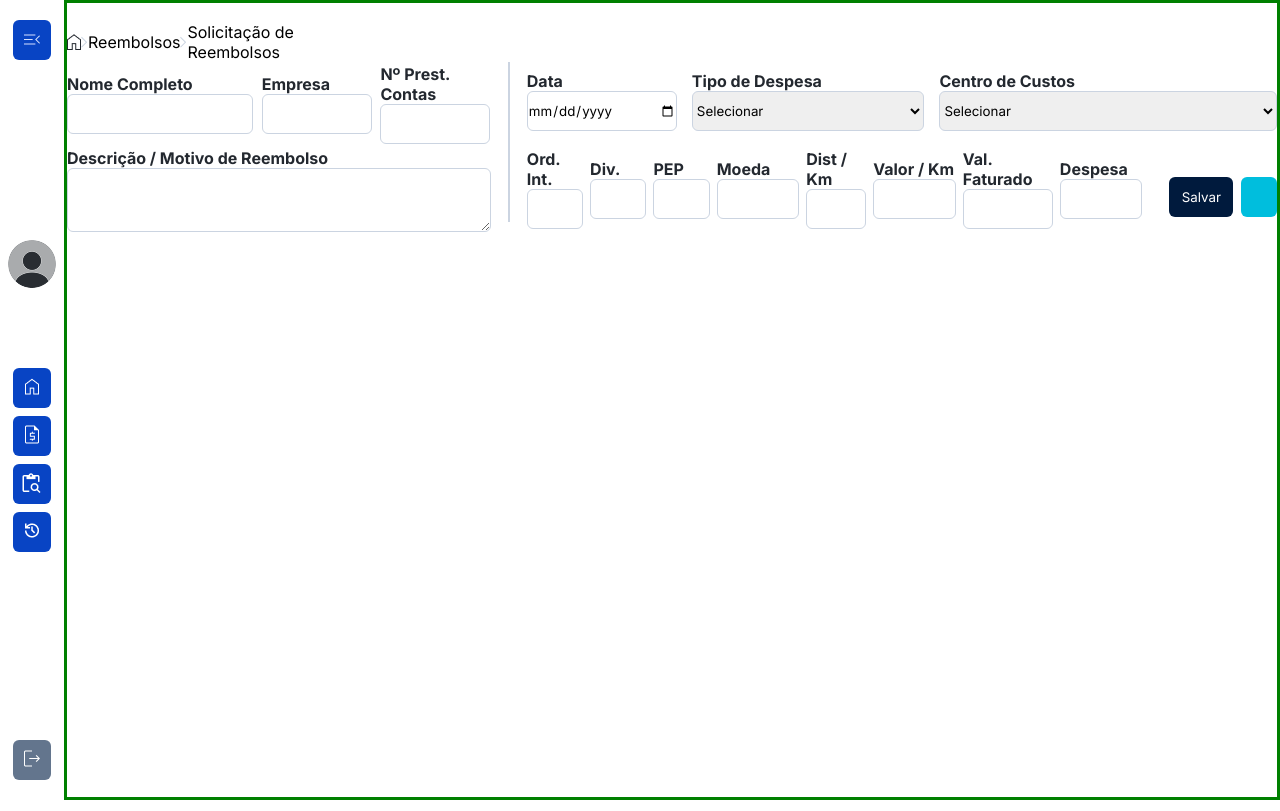
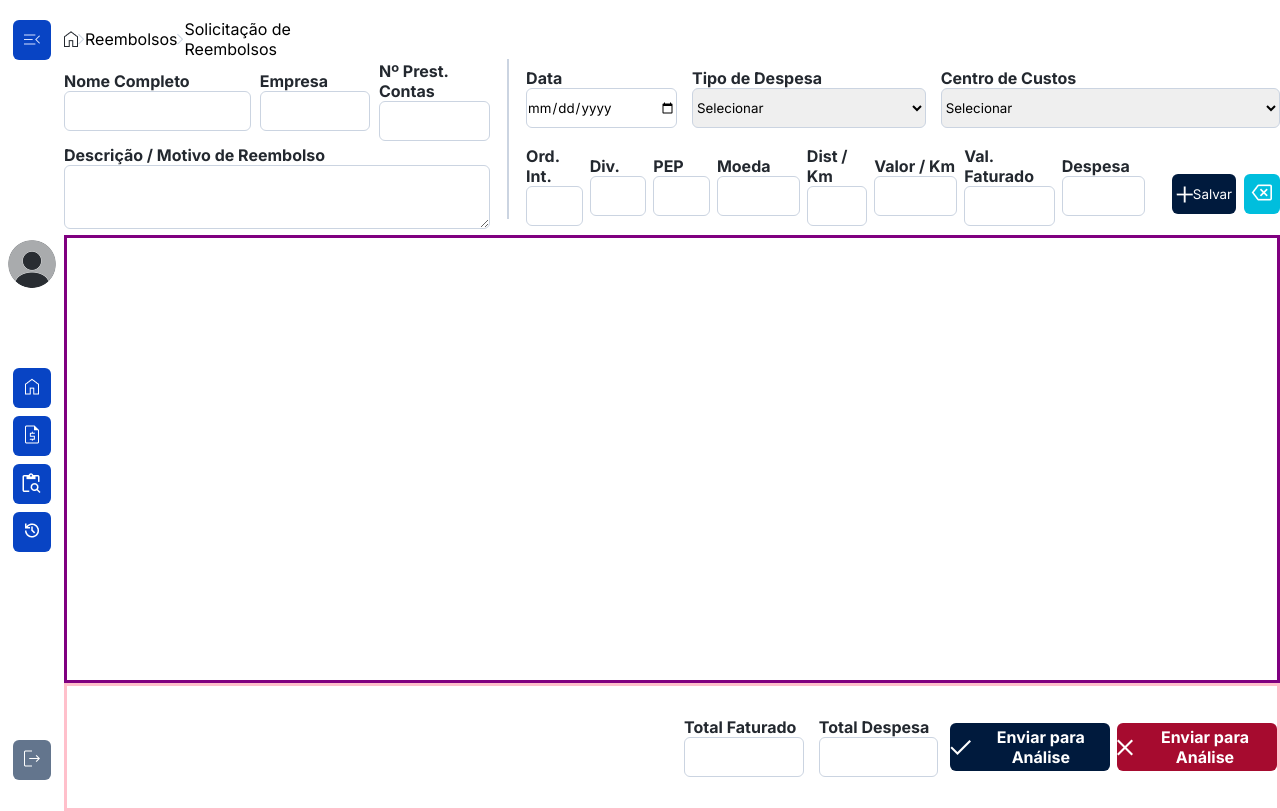
Before and after one commit to RodrigoBurgarelli/sispar, a React (Vite) app: page /solicitacao in a window 1280 px wide. Built offline with nearby package versions, Linux system fonts and the light colour scheme.

Commit message:
Atualização da tela de solicitacao com cores e ajustes de fonte

```diff
--- a/src/Components/navibar/NavBar.jsx
+++ b/src/Components/navibar/NavBar.jsx
@@ -35,7 +35,7 @@ export default function NavBar() {
                     </button>
                 </div>
             </section>
-            <button onClick={()=>{navigate("/")} }className={styles.buttonSair}>
+            <button nameClass={styles.buttonSairNav} onClick={()=>{navigate("/")} }className={styles.buttonSair}>
                 <img src={Sair} alt="imagem sair" />
             </button>
         </nav>
--- a/src/Components/navibar/NavBar.module.scss
+++ b/src/Components/navibar/NavBar.module.scss
@@ -25,9 +25,6 @@
             align-items: center;
         }
     }
-
-
-
 }
 
 button {
@@ -36,9 +33,19 @@ button {
     border-radius: 6px;
     background-color: #0844C4;
     border: none;
+
+}
+
+button:hover{
+    background-color: #073DB0;
+
 }
 
 .buttonSair {
     background-color: #63758D;
-    ;
+
+
 }
+.buttonSair:hover{
+    background-color: #63758D;
+}
--- a/src/Components/reembolsos/Reembolsos.module.scss
+++ b/src/Components/reembolsos/Reembolsos.module.scss
@@ -69,6 +69,9 @@
         border-width: 0.8px;
         gap: 8px;
     }
+    .Card1:hover{
+        background-color: #F1F4F9;
+    }
 
     .Card2 {
         width: 18vw;
@@ -82,6 +85,9 @@
         border-width: 0.8px;
         gap: 8px;
     }
+    .Card2:hover{
+        background-color: #F1F4F9;
+    }
 
     .Card3 {
         width: 18vw;
@@ -94,6 +100,9 @@
         border-radius: 6px;
         border-width: 0.8px;
         gap: 8px;
+    }
+    .Card3:hover{
+        background-color: #F1F4F9;
     }
 
     .Indicadores {
--- a/src/Components/solicitacao/Solicitacao.jsx
+++ b/src/Components/solicitacao/Solicitacao.jsx
@@ -73,8 +73,8 @@ export default function Solicitacao() {
                             <div className={styles.inputCentroCustos}>
                                 <label htmlFor="">Centro de Custos</label>
                                 <select name="" id="">
-                                   <option value="">Selecionar</option>
-                                   <option value="">1100109002 - FIN CONTROLES INTERNOS MTZ</option>
+                                    <option value="">Selecionar</option>
+                                    <option value="">1100109002 - FIN CONTROLES INTERNOS MTZ</option>
                                     <option value="">1100110002 - FIN VICE-PRESIDENCIA FINANCAS MTZ</option>
                                     <option value="">1100110102 - FIN CONTABILIDADE MTZ</option>
                                 </select>
@@ -122,16 +122,47 @@ export default function Solicitacao() {
 
                             <div className={styles.buttonG2}>
                                 <button className={styles.buttonSalvar}>
-                                    <img src="" alt="" />
+                                    <img src={Mais} alt="" />
                                     <p>Salvar</p>
                                 </button>
                                 <button className={styles.buttonApagar}>
-                                    <img src="" alt="" />
+                                    <img src={Deletar} alt="" />
                                 </button>
                             </div>
                         </div>
 
+
                     </form>
+                    <div className={styles.grupo3Tabela}>
+
+                    </div>
+                    <div className={styles.rodapeMain}>
+                        <div className={styles.espacoBranco}></div>
+
+                        <div className={styles.mRodape1}>
+                            <div className={styles.inputTotalFat}>
+                                <label htmlFor="">Total Faturado</label>
+                                <input type="text" />
+                            </div>
+                            <div className={styles.inputTotalDespesa}>
+                                <label htmlFor="">Total Despesa</label>
+                                <input type="text" />
+                            </div>
+                        </div>
+                        <div className={styles.mRodape2}>
+
+                            <button className={styles.bEnviar}>
+                                <img src={Check} alt="" />
+                                <p>Enviar para Análise</p>
+                            </button>
+                            <button className={styles.bCancel}>
+                                <img src={Xs} alt="" />
+                                <p>Enviar para Análise</p>
+                            </button>
+                            </div>
+
+
+                    </div>
 
 
                 </main>
--- a/src/Components/solicitacao/Solicitacao.module.scss
+++ b/src/Components/solicitacao/Solicitacao.module.scss
@@ -4,7 +4,7 @@
 }
 .containerPrincipalSolicitacao{
     width: 95vw;
-    border: solid green;
+    //border: solid green;
 }
 .headerSolicitacao {
     display: flex;
@@ -166,4 +166,72 @@ height: 5vh;
 width: 28%;
 background-color: #00BEDD;
 }
+.buttonApagar:hover{
+    background-color: #00ACC7;
 }
+}
+.grupo3Tabela{
+    border: solid purple;
+    width: 100%;
+    height: 56vh;
+}
+
+
+.rodapeMain{
+    border: solid pink;
+    width: 100%;
+    height: 16vh;
+    display: flex;
+    justify-content: space-between;
+    align-items: center;
+
+.espacoBranco{
+    width: 50%;
+}
+
+.mRodape1{
+    width: 21%;
+    display: flex;
+    justify-content: space-between;
+    align-items: center;
+}
+
+.inputTotalFat{
+    width: 47%;
+}
+
+.inputTotalDespesa{
+    width: 47%;
+}
+.mRodape2{
+    width: 27%;
+    display: flex;
+    justify-content: space-between;
+    align-items: center;
+}
+
+.bEnviar{
+    width: 49%;
+    display: flex;
+    align-items: center;
+    justify-content: center;
+    height: 6vh;
+    background-color: #001A3D;
+    color: #FFFFFF;
+    font-weight: 700;
+    font-size: 1rem;
+}
+
+.bCancel{
+    width: 49%;
+    display: flex;
+    align-items: center;
+    justify-content: center;
+    height: 6vh;
+    color: #FFFFFF;
+    background-color: #A60B2F;
+    font-weight: 700;
+    font-size: 1rem;
+    font-family: Inter;
+}
+}
```
